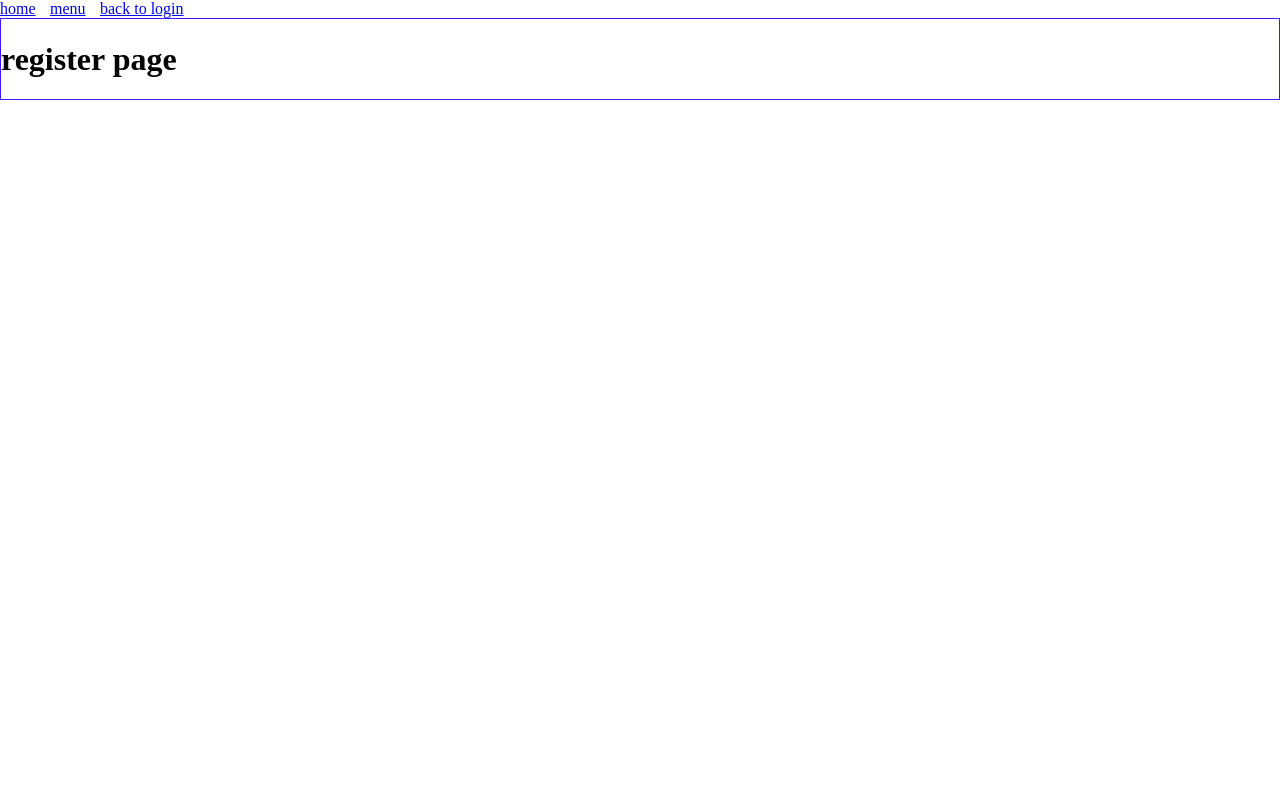
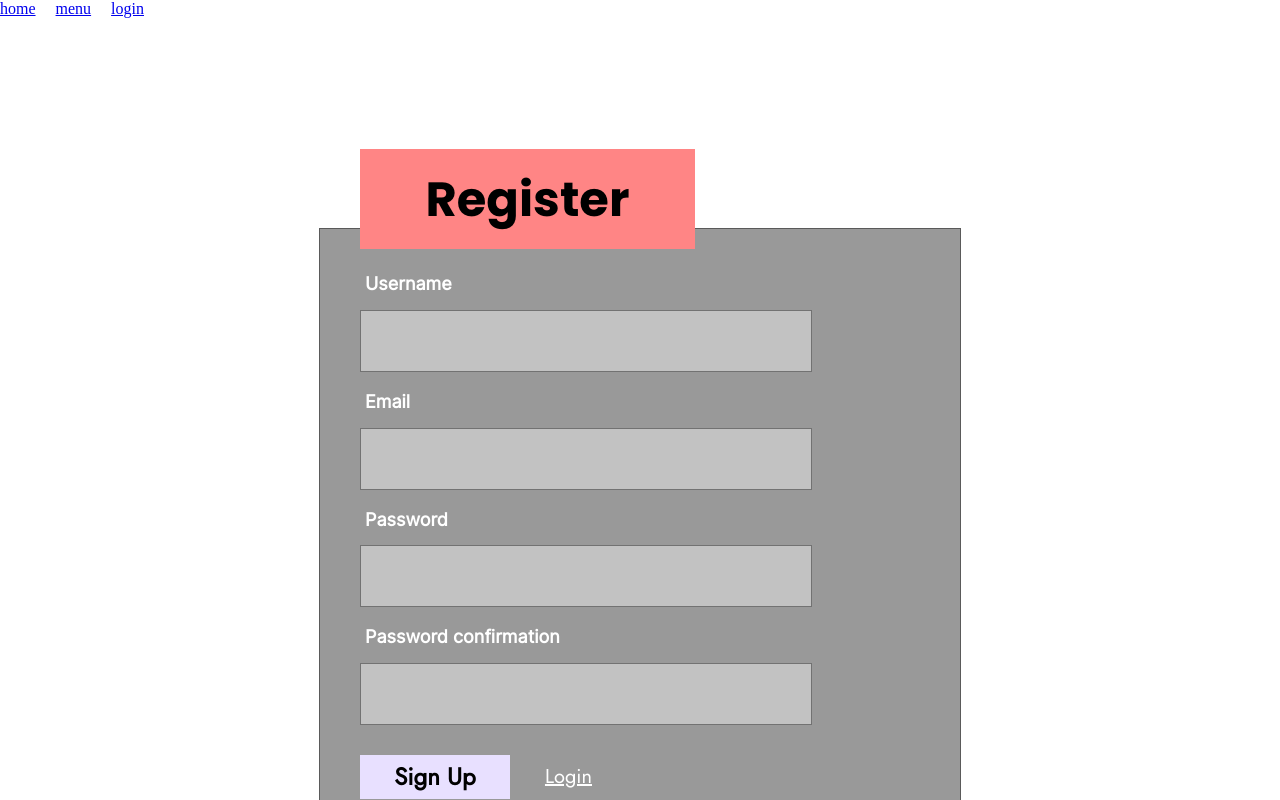
Before and after one commit to Aster0N/Blop, a Vue app: page /menu/registration in a window 1280 px wide. Built offline with nearby package versions, Linux system fonts and the light colour scheme.

Commit message:
Create a single component (LoginRegisterINfoPage) [content is sent there via 'props']. Create login and register pages (css only). Made a dynamically changing menu depending on the router.

```diff
--- a/src/assets/scss/variables.scss
+++ b/src/assets/scss/variables.scss
@@ -5,7 +5,7 @@ $dark-color: #3758A3;
 $light-color: #E8E0FF;
 
 // transition
-$buttonTransition: all 0.2s ease-in;
+$buttonTransition: all 0.2s ease;
 
 // fonts
 @mixin font($fontFamily, $fontSize, $fontWight, $fontColor) {
--- /dev/null
+++ b/src/components/LoginRegisterInfoPage.vue
@@ -0,0 +1,166 @@
+<template>
+	<div class="form-wrapper">
+		<form class="form-body" @submit.prevent="">
+			<div :class="lr_prop.form_title_class">
+				{{ lr_prop.title }}
+			</div>
+			<div
+				class="form-area"
+				:key="area.area_key"
+				v-for="area in lr_prop.areas"
+			>
+				<div :class="area.wrap_class" :id="area.wrap_id" @focusin="onFocus">
+					<label :for="area.label_for" :class="area.label_class">
+						<span :class="area.label_span_class">{{ area.name }}</span>
+					</label>
+					<input
+						:type="area.input_type"
+						:class="area.input_class"
+						:id="area.input_id"
+						required
+						@blur="onBlur"
+					/>
+				</div>
+			</div>
+			<div
+				class="form-body-links"
+				:key="link.button_key"
+				v-for="link in lr_prop.formLinks"
+			>
+				<button class="links-btn-action" :id="link.btn_id" type="submit">
+					{{ link.user_action }}
+				</button>
+				<router-link class="rout-to-lr" :to="{ name: link.rout_name_page }">
+					{{ link.rout_text }}
+				</router-link>
+			</div>
+		</form>
+	</div>
+</template>
+
+<script>
+// === lr - login or register ===
+export default {
+	props: ["lr_prop"],
+	data() {
+		return {};
+	},
+	methods: {
+		onFocus(e) {
+			let el = e.target;
+			let labelSpan = document
+				.querySelector(`[for='${el.id}']`)
+				.querySelector(".area-label-span");
+			labelSpan.classList.add("label_focus");
+			el.classList.add("input_focus");
+		},
+		onBlur(e) {
+			let el = e.target;
+			let labelSpan = document
+				.querySelector(`[for='${el.id}']`)
+				.querySelector(".area-label-span");
+			labelSpan.classList.remove("label_focus");
+			el.classList.remove("input_focus");
+		},
+	},
+};
+</script>
+<style lang="scss" scoped>
+.form-wrapper {
+	padding: 200px 0 0 0;
+	@include position(center, "", "");
+
+	.form-body {
+		position: relative;
+		min-width: 600px;
+		padding: 40px 0 40px 40px;
+		background-color: rgba(#000, 0.4);
+		border: 1px solid rgba(#000, 0.41);
+
+		.form-title {
+			position: absolute;
+			@include position(center, center, "");
+			width: 335px;
+			height: 100px;
+			top: -80px;
+			left: 40px;
+			@include font("Poppins", 48px, bold, #000);
+		}
+		.form-l-title {
+			background-color: $primary-color;
+		}
+		.form-r-title {
+			background-color: $secondary-color;
+		}
+
+		.form-area {
+			margin: 0 0 15px 0;
+			.area-label {
+				display: inline-block;
+				cursor: pointer;
+				margin: 0 0 10px 0;
+				padding: 5px;
+				.area-label-span {
+					transition: color ease 0.3s;
+					@include font("Inter", 18px, bold, #fff);
+				}
+				.area-label-span.label_focus {
+					color: #000;
+				}
+			}
+
+			.area-input {
+				cursor: text;
+				display: block;
+				overflow: auto;
+				width: 440px;
+				height: 50px;
+				padding: 5px;
+				background-color: rgba(#fff, 0.4);
+				border: 1px solid rgba(#000, 0.41);
+				@include font("Inter", 16px, regular, rgba(0, 0, 0, 0.8));
+				transition: background ease 0.3s;
+
+				&:hover {
+					background-color: rgba(#fff, 0.5);
+				}
+				&.input_focus {
+					background-color: rgba(#fff, 0.5);
+				}
+			}
+		}
+
+		.form-body-links {
+			@include position(space-between, center, row);
+			padding: 15px 0 0 0;
+			width: 40%;
+			.links-btn-action {
+				cursor: pointer;
+				display: inline-block;
+				padding: 8px;
+				min-width: 150px;
+				background-color: $light-color;
+				@include font("Jost", 24px, bold, #000);
+				text-align: center;
+				border: none;
+				transition: $buttonTransition;
+				&:hover {
+					background-color: rgba($light-color, 0.8);
+					transform: translateY(-2px);
+				}
+			}
+			.rout-to-lr {
+				display: inline-block;
+				padding: 8px;
+				@include font("Jost", 20px, medium, #fff);
+				border-bottom: 1px solid transparent;
+				transition: $buttonTransition;
+				&:hover {
+					color: rgb(40, 40, 40);
+					text-decoration-color: $light-color;
+				}
+			}
+		}
+	}
+}
+</style>
--- a/src/components/MenuHeader.vue
+++ b/src/components/MenuHeader.vue
@@ -1,14 +1,53 @@
 <template>
 	<div class="menu-header">
-		<router-link class="menu-layout-link" :to="{ name: 'user-pages' }"
-			>home
-		</router-link>
+		<div class="layout-link">
+			<router-link class="layout-home" :to="{ name: 'user-pages' }"
+				>home
+			</router-link>
+		</div>
+
+		<div
+			class="layout-link layout-menu"
+			v-if="
+				this.$route.name == 'contacts' ||
+				this.$route.name == 'vehicles' ||
+				this.$route.name == 'rent' ||
+				this.$route.name == 'company' ||
+				this.$route.name == 'login'
+			"
+		>
+			<to-menu-link></to-menu-link>
+		</div>
+
+		<div
+			class="layout-link layout-reg-links"
+			v-else-if="this.$route.name == 'registration'"
+		>
+			<to-menu-link></to-menu-link>
+			<router-link class="layout-login" :to="{ name: 'login' }"
+				>login</router-link
+			>
+		</div>
 	</div>
 </template>
 
 <script>
-export default {};
+import ToMenuLink from "../components/ToMenuLink.vue";
+export default {
+	components: {
+		ToMenuLink,
+	},
+	data() {
+		return {};
+	},
+};
 </script>
-
-<style>
+<style lang="scss" scoped>
+.menu-header,
+.layout-reg-links {
+	@include position(flex-start, center, "");
+}
+.layout-link {
+	margin: 0 20px 0 0;
+}
 </style>
--- a/src/components/MenuLayout.vue
+++ b/src/components/MenuLayout.vue
@@ -1,7 +1,9 @@
 <template>
 	<div class="menu-layout">
 		<menu-header></menu-header>
-		<router-view></router-view>
+		<div class="router-wrapper">
+			<router-view></router-view>
+		</div>
 	</div>
 </template>
 <script>
@@ -21,4 +23,9 @@ export default {
 	position: fixed;
 	top: 0;
 }
+.router-wrapper {
+	overflow: auto;
+	padding: 10px 0;
+	height: 100vh;
+}
 </style>
--- a/src/components/ToMenuLink.vue
+++ b/src/components/ToMenuLink.vue
@@ -10,8 +10,6 @@ export default {};
 
 <style lang="scss" scoped>
 .to-menu-link {
-	position: absolute;
-	top: 0;
-	left: 50px;
+	margin: 0 20px 0 0;
 }
 </style>
--- a/src/pages/_CompanyPage.vue
+++ b/src/pages/_CompanyPage.vue
@@ -1,9 +1,6 @@
 <template>
     <div class="page company-page">
-        <router-link
-            class="to-menu"
-            :to="{name: 'menu'}"
-        >menu</router-link>
+
         company page
     </div>
 </template>
--- a/src/pages/_ContactsPage.vue
+++ b/src/pages/_ContactsPage.vue
@@ -1,6 +1,5 @@
 <template>
 	<div class="page contacts-page">
-		<router-link class="to-menu" :to="{ name: 'menu' }">menu</router-link>
 		contacts page
 	</div>
 </template>
--- a/src/pages/_LoginPage.vue
+++ b/src/pages/_LoginPage.vue
@@ -1,7 +1,7 @@
 <template>
 	<div class="page login-page">
-		<to-menu-link></to-menu-link>
-		<div class="l-wrapper-container">
+		<log-reg-info-page :lr_prop="logRegContent"></log-reg-info-page>
+		<!-- <div class="l-wrapper-container">
 			<form class="l-container-body" @submit.prevent="">
 				<div class="l-container-title">Login</div>
 				<div class="l-body-areas">
@@ -46,118 +46,65 @@
 					</router-link>
 				</div>
 			</form>
-		</div>
+		</div> -->
 	</div>
 </template>
 <script>
-import ToMenuLink from "../components/ToMenuLink.vue";
+import LogRegInfoPage from "../components/LoginRegisterInfoPage.vue";
 export default {
 	components: {
-		ToMenuLink,
+		LogRegInfoPage,
 	},
 	data() {
-		return {};
+		return {
+			logRegContent: {
+				title: "Login",
+				form_title_class: ["form-title", "form-l-title"],
+				areas: [
+					{
+						area_key: "ID_EMAIL-LOGIN",
+						name: "Email",
+						wrap_class: "area-email",
+						wrap_id: "loginEmail",
+						// label tag
+						label_for: "area-email-input",
+						label_class: "area-label",
+						// label > span tag
+						label_span_class: "area-label-span",
+						//input tag
+						input_type: "email",
+						input_class: "area-input",
+						input_id: "area-email-input",
+					},
+					{
+						area_key: "ID_PASSWORD-LOGIN",
+						name: "Password",
+						wrap_class: "area-password",
+						wrap_id: "loginPassword",
+						// label tag
+						label_for: "area-pass-input",
+						label_class: "area-label",
+						// label > span tag
+						label_span_class: "area-label-span",
+						// input tag
+						input_type: "password",
+						input_class: "area-input",
+						input_id: "area-pass-input",
+					},
+				],
+				formLinks: [
+					{
+						// btn tag
+						button_key: "ID-BTN-SIGN-IN-LOGIN",
+						btn_id: "signIn",
+						user_action: "Sign In",
+						// router to another page tag
+						rout_name_page: "registration",
+						rout_text: "Registration",
+					},
+				],
+			},
+		};
 	},
-	methods: {
-		onFocus(e) {
-			let el = e.target;
-			let labelSpan = document
-				.querySelector(`[for='${el.id}']`)
-				.querySelector(".area-label-span");
-			labelSpan.classList.add("label_focus");
-			el.classList.add("input_focus");
-		},
-		onBlur(e) {
-			let el = e.target;
-			let labelSpan = document
-				.querySelector(`[for='${el.id}']`)
-				.querySelector(".area-label-span");
-			labelSpan.classList.remove("label_focus");
-			el.classList.remove("input_focus");
-		},
-	},
-	mounted() {},
 };
 </script>
-<style lang="scss" scoped>
-.login-page {
-	.l-wrapper-container {
-		height: 100vh;
-		@include position(center, center, "");
-
-		.l-container-body {
-			position: relative;
-			min-width: 700px;
-			padding: 40px 0 40px 40px;
-			background-color: rgba(#000, 0.4);
-			border: 1px solid rgba(#000, 0.41);
-
-			.l-container-title {
-				position: absolute;
-				@include position(center, center, "");
-				width: 335px;
-				height: 100px;
-				top: -80px;
-				left: 40px;
-				background-color: $primary-color;
-				@include font("Poppins", 48px, bold, #000);
-			}
-
-			.l-body-areas {
-				.area-label {
-					display: inline-block;
-					cursor: pointer;
-					margin: 0 0 10px 0;
-					padding: 5px;
-					.area-label-span {
-						transition: color ease 0.3s;
-						@include font("Inter", 18px, bold, #fff);
-					}
-					.area-label-span.label_focus {
-						color: #000;
-					}
-				}
-
-				.area-input {
-					margin: 0 0 15px 0;
-					cursor: text;
-					display: block;
-					overflow: auto;
-					width: 440px;
-					height: 50px;
-					padding: 5px;
-					background-color: rgba(#fff, 0.4);
-					border: 1px solid rgba(#000, 0.41);
-					@include font("Inter", 16px, regular, rgba(0, 0, 0, 0.8));
-					transition: background ease 0.3s;
-
-					&:hover {
-						background-color: rgba(#fff, 0.5);
-					}
-					&.input_focus {
-						background-color: rgba(#fff, 0.5);
-					}
-				}
-			}
-
-			.l-body-links {
-				@include position(flex-start, center, row);
-				.sign-in-btn {
-					cursor: pointer;
-					display: inline-block;
-					min-width: 150px;
-					background-color: $light-color;
-					@include font("Jost", 24px, bold, #000);
-					text-align: center;
-					border: none;
-					padding: 8px;
-				}
-				.register-page-link {
-					margin: 0 0 0 40px;
-					@include font("Jost", 20px, medium, #fff);
-				}
-			}
-		}
-	}
-}
-</style>
--- a/src/pages/_RegisterPage.vue
+++ b/src/pages/_RegisterPage.vue
@@ -1,32 +1,139 @@
 <template>
 	<div class="page register-page">
-		<router-link class="reg-back-to-log-link" :to="{ name: 'login' }"
-			>back to login</router-link
-		>
-		<to-menu-link> </to-menu-link>
-		<h1>register page</h1>
+		<log-reg-info-page :lr_prop="logRegContent"></log-reg-info-page>
+		<!-- <div class="r-wrapper-container">
+			<form class="r-container-body" @submit.prevent="">
+				<div class="r-container-title">Register</div>
+				<div class="r-body-areas">
+					<div class="r-area-email" id="registerEmail" @focusin="onFocus">
+						<label for="area-email-input" class="area-label">
+							<span class="area-label-span">Email</span>
+						</label>
+						<input
+							type="email"
+							class="area-input"
+							id="area-email-input"
+							required
+							@blur="onBlur"
+						/>
+					</div>
+					<div
+						class="r-area-password"
+						id="registerPassword"
+						@focusin="onFocus"
+					>
+						<label for="area-pass-input" class="area-label">
+							<span class="area-label-span">Password</span>
+						</label>
+						<input
+							type="password"
+							class="area-input"
+							id="area-pass-input"
+							required
+							@blur="onBlur"
+						/>
+					</div>
+				</div>
+				<div class="r-body-links">
+					<button class="sign-up-btn" id="signUp" type="submit">
+						Sign Up
+					</button>
+					<router-link class="login-page-link" :to="{ name: 'login' }">
+						Back to login
+					</router-link>
+				</div>
+			</form>
+		</div> -->
 	</div>
 </template>
 
 <script>
-import ToMenuLink from "../components/ToMenuLink.vue";
+import LogRegInfoPage from "../components/LoginRegisterInfoPage.vue";
 export default {
 	components: {
-		ToMenuLink,
+		LogRegInfoPage,
 	},
 	data() {
-		return {};
+		return {
+			logRegContent: {
+				title: "Register",
+				form_title_class: ["form-title", "form-r-title"],
+				areas: [
+					{
+						area_key: "ID_USERNAME-REGISTER",
+						name: "Username",
+						wrap_class: "area-username",
+						wrap_id: "username",
+						// label tag
+						label_for: "area-username-input",
+						label_class: "area-label",
+						// label > span tag
+						label_span_class: "area-label-span",
+						//input tag
+						input_type: "text",
+						input_class: "area-input",
+						input_id: "area-username-input",
+					},
+					{
+						area_key: "ID_EMAIL-REGISTER",
+						name: "Email",
+						wrap_class: "area-email",
+						wrap_id: "registerEmail",
+						// label tag
+						label_for: "area-email-input",
+						label_class: "area-label",
+						// label > span tag
+						label_span_class: "area-label-span",
+						//input tag
+						input_type: "email",
+						input_class: "area-input",
+						input_id: "area-email-input",
+					},
+					{
+						area_key: "ID_PASSWORD-REGISTER",
+						name: "Password",
+						wrap_class: "area-password",
+						wrap_id: "registerPassword",
+						// label tag
+						label_for: "area-pass-input",
+						label_class: "area-label",
+						// label > span tag
+						label_span_class: "area-label-span",
+						// input tag
+						input_type: "password",
+						input_class: "area-input",
+						input_id: "area-pass-input",
+					},
+					{
+						area_key: "ID_PASSWORD-CONFIRMATION-REGISTER",
+						name: "Password confirmation",
+						wrap_class: "area-password-confirm",
+						wrap_id: "registerPassword-confirm",
+						// label tag
+						label_for: "area-pass-confirm-input",
+						label_class: "area-label",
+						// label > span tag
+						label_span_class: "area-label-span",
+						// input tag
+						input_type: "password",
+						input_class: "area-input",
+						input_id: "area-pass-confirm-input",
+					},
+					// Password confirmation
+				],
+				formLinks: [
+					{
+						// btn tag
+						button_key: "ID-BTN-SIGN-UP-REGISTER",
+						btn_id: "signUp",
+						user_action: "Sign Up",
+						// router to another page tag
+						rout_name_page: "login",
+						rout_text: "Login",
+					},
+				],
+			},
+		};
 	},
 };
 </script>
-
-<style lang="scss" scoped>
-.register-page {
-	border: 1px solid rgb(59, 24, 255);
-	.reg-back-to-log-link {
-		position: absolute;
-		top: 0;
-		left: 100px;
-	}
-}
-</style>
--- a/src/pages/_RentPage.vue
+++ b/src/pages/_RentPage.vue
@@ -1,6 +1,5 @@
 <template>
 	<div class="page rent-page">
-		<router-link class="to-menu" :to="{ name: 'menu' }">menu</router-link>
 		rent page
 	</div>
 </template>
--- a/src/pages/_VehiclesPage.vue
+++ b/src/pages/_VehiclesPage.vue
@@ -1,6 +1,5 @@
 <template>
 	<div class="page vehicles-page">
-		<router-link class="to-menu" :to="{ name: 'menu' }">menu</router-link>
 		vehicles page
 	</div>
 </template>
--- a/src/router/router.js
+++ b/src/router/router.js
@@ -36,16 +36,11 @@ export default new VueRouter({
                     name: 'login',
                     component: LoginPage,
                 },
-                // !=============
-                // if this path in menu's children, than 'login' component is the same width with 'MenuLayout'(about 200px)
-                // but if it is in login's children, than horizontal menu is so hard sensitive and it's just fly out the screen
-                // think I need to read about 'nested routs'
                 {
                     path: 'registration',
                     name: 'registration',
                     component: RegisterPage,
                 },
-                // !=============
                 {
                     path: 'vehicles',
                     name: 'vehicles',
```
